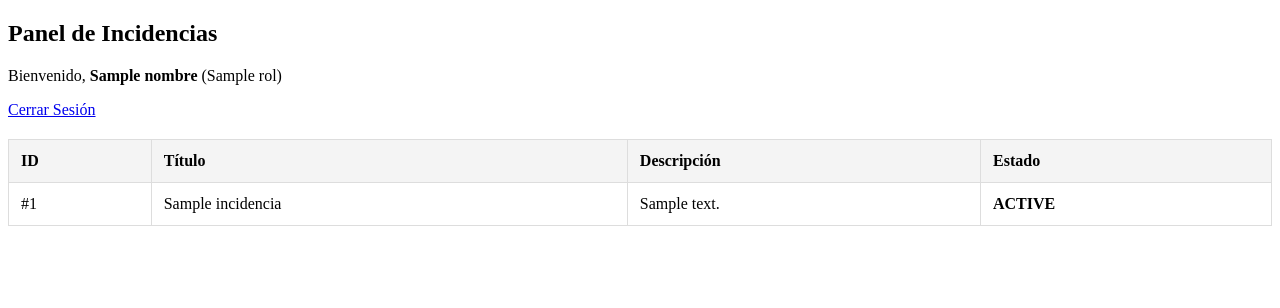
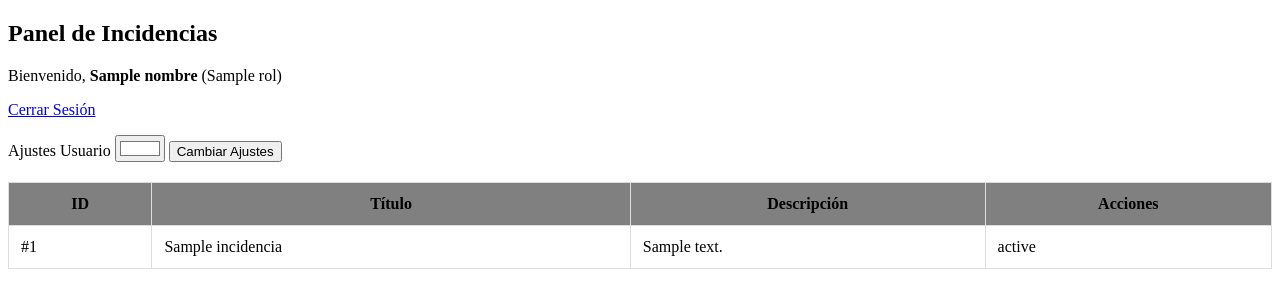
Before and after one commit to Abel-Sanz-Alapont/Gestor_Incidencias, a PHP site: template views/listar_incidencias.php in a window 1280 px wide. Shown: the top 308 px of the page. Run offline with PHP 8.4, Linux system fonts and the light colour scheme; the visitor is signed in with stand-in values (Sample User, id 1); the template is opened without the code that fills it: most values are stand-ins (such as "Sample title", 1, 10 or a date in 2020).

Commit message:
Indentado Estilos a una carpeta CSS

```diff
--- /dev/null
+++ b/css/estilo.css
@@ -0,0 +1,24 @@
+table {
+    width: 100%;
+    border-collapse: collapse;
+    margin-top: 20px;
+    background-color:white;
+}
+
+th,
+td {
+    border: 1px solid #ddd;
+    padding: 12px;
+    text-align: left;
+
+}
+
+th {
+    background-color: gray;
+    text-align: center;
+}
+
+.estado-texto {
+    font-weight: bold;
+    text-transform: uppercase;
+}
--- a/views/listar_incidencias.php
+++ b/views/listar_incidencias.php
@@ -1,35 +1,17 @@
+<?php
+$nombreCookieUsuario = 'color_tema' . $_SESSION['id'];
+$colorActual = $_COOKIE[$nombreCookieUsuario] ?? '#ffffff';
+?>
 <!DOCTYPE html>
 <html lang="es">
 
 <head>
     <meta charset="UTF-8">
     <title>Panel de Incidencias</title>
-    <style>
-        table {
-            width: 100%;
-            border-collapse: collapse;
-            margin-top: 20px;
-        }
-
-        th,
-        td {
-            border: 1px solid #ddd;
-            padding: 12px;
-            text-align: left;
-        }
-
-        th {
-            background-color: #f4f4f4;
-        }
-
-        .estado-texto {
-            font-weight: bold;
-            text-transform: uppercase;
-        }
-    </style>
+    <link rel="stylesheet" href="css/estilo.css">
 </head>
 
-<body>
+<body style="background-color: <?php echo $colorActual ?>;">
 
     <div>
         <header>
@@ -39,11 +21,19 @@
             </div>
             <div>
                 <p>
+
                     <a href="index.php?accion=logout">Cerrar Sesión</a>
                     <?php if ($rol === 'cliente'): ?>
                         | <a href="index.php?accion=crear"><strong>+ Añadir Nueva Incidencia</strong></a>
                     <?php endif; ?>
                 </p>
+            </div>
+            <div>
+                <form action="index.php?accion=cambiar_color" method="POST">
+                    <label for="escogerColor">Ajustes Usuario</label>
+                    <input type="color" id="escogerColor" name="color" value="<?php echo $colorActual; ?>">
+                    <button type="submit">Cambiar Ajustes</button>
+                </form>
             </div>
         </header>
 
@@ -57,7 +47,7 @@
                             <th>ID</th>
                             <th>Título</th>
                             <th>Descripción</th>
-                            <th>Estado</th>
+                            <th>Acciones</th>
                             <?php if ($rol === 'administrador'): ?>
                                 <th>Cliente</th>
                             <?php endif; ?>
@@ -81,11 +71,11 @@
 
                                                 <option value="resuelta" <?php echo $incidencia['estado'] == 'resuelta' ? 'selected' : ''; ?>>Resuelta</option>
                                             </select>
-                                            <button type="submit">Guardar</button>
+                                            <button type="submit">Actualizar Registro</button>
                                         </form>
-                                        <a href="index.php?accion=eliminar&id=<?php echo $incidencia['id']; ?>">Eliminar</a>
+                                        <button type="submit"><a   href="index.php?accion=eliminar&id=<?php echo $incidencia['id']; ?>">Eliminar Registro</a></button>
                                     <?php else: ?>
-                                        <span class="estado-texto"><?php echo $incidencia['estado']; ?></span>
+                                        <?php echo $incidencia['estado']; ?>
                                     <?php endif; ?>
                                 </td>
 
```
